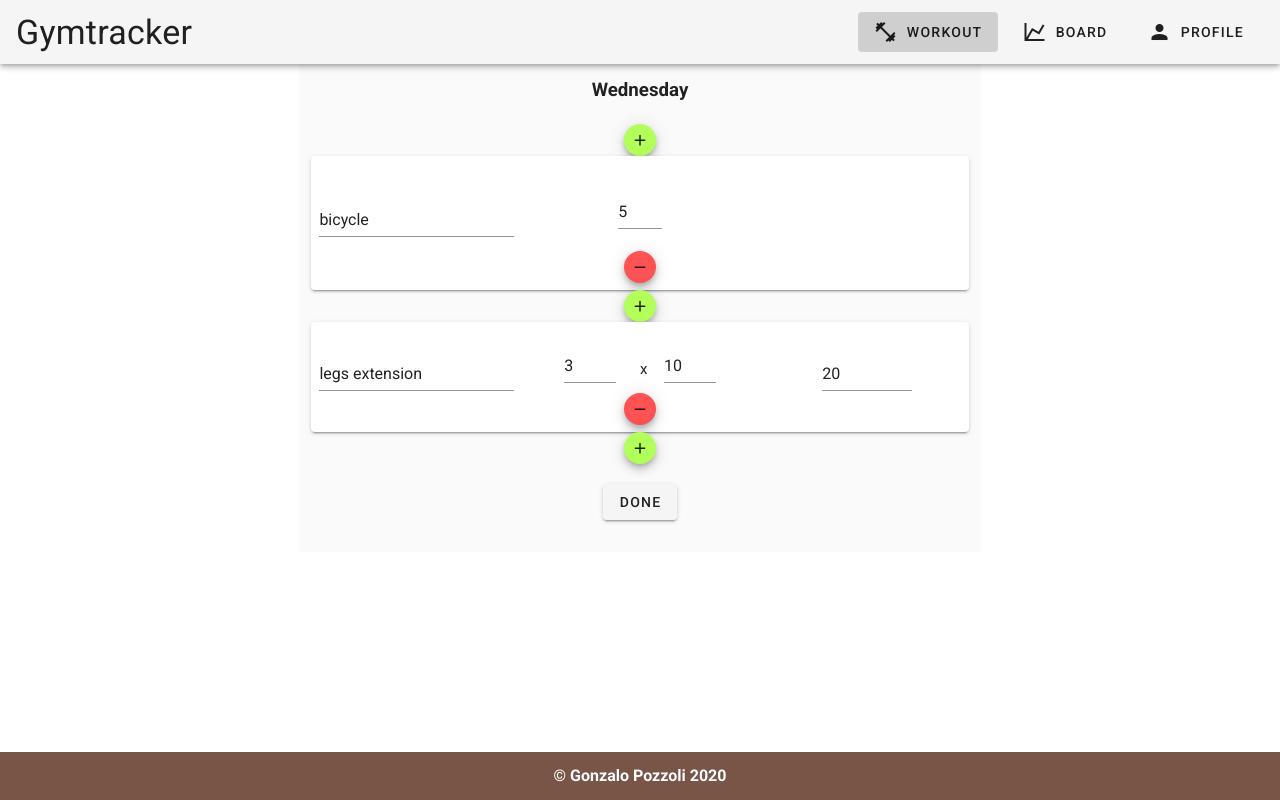
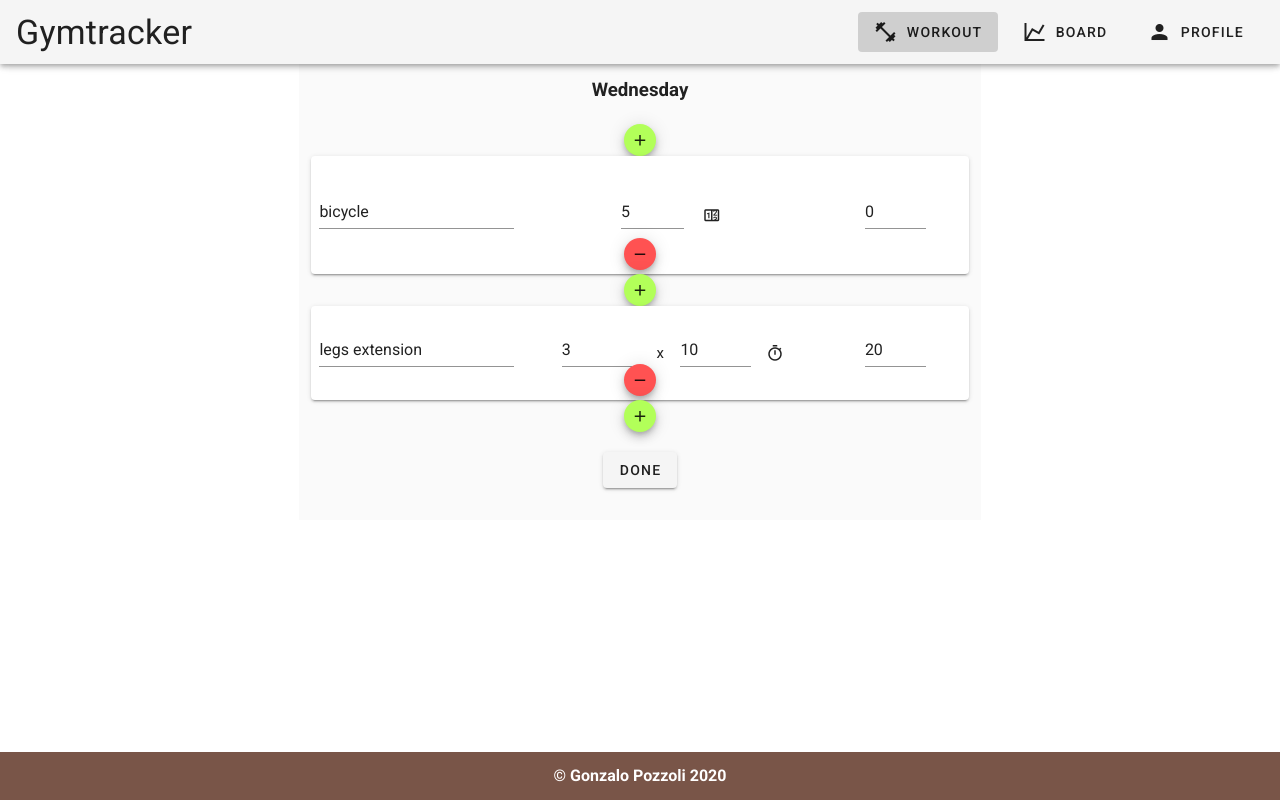
Before and after one commit to gonzzoli/realgymtracker, a Nuxt app: page / in a window 1280 px wide. Both pictures are taken after a click on the button "MODIFY". Shown: the top 800 px of the page. Built offline with nearby package versions, Linux system fonts and the light colour scheme.

Commit message:
Thought i finished but i was missing the functionality to choose between setting reps and sets or time to an exercise. now working on it.

```diff
--- a/components/HorizontalExercises.vue
+++ b/components/HorizontalExercises.vue
@@ -41,13 +41,12 @@
               autocomplete="off"
             ></v-text-field>
           </v-col>
-          <v-col cols="4" class="text-center">
+          <v-col cols="5" class="text-center">
             <v-row
               v-if="exercise.hasOwnProperty('reps')"
               justify="center"
               align="center"
               style="font-size: 15px"
-              class="mb-n5"
             >
               <v-col cols="4">
                 <v-text-field
@@ -70,9 +69,14 @@
                   autocomplete="off"
                 ></v-text-field>
               </v-col>
+              <v-col cols="1">
+                <v-btn fab x-small text class="ml-n4" @click="putTime">
+                  <v-icon>mdi-timer-outline</v-icon>
+                </v-btn>
+              </v-col>
             </v-row>
             <v-col v-else cols="12">
-              <v-row justify="center" align="center" class="mb-n5">
+              <v-row justify="center" align="center">
                 <v-col cols="4">
                   <v-text-field
                     v-model="newDuration"
@@ -81,24 +85,18 @@
                     min="0"
                     max="999"
                     autocomplete="off"
-                  ></v-text-field> </v-col
-              ></v-row>
+                  ></v-text-field>
+                </v-col>
+                <v-btn fab x-small text @click="putReps">
+                  <v-icon>mdi-counter</v-icon>
+                </v-btn></v-row
+              >
             </v-col>
-            <v-btn
-              x-small
-              fab
-              class="my-n3"
-              color="red accent-2"
-              @click.stop="deleteExercise"
-            >
-              <v-icon>mdi-minus</v-icon>
-            </v-btn>
           </v-col>
-          <v-col cols="4">
+          <v-col cols="3">
             <v-row justify="center">
               <v-col cols="6">
                 <v-text-field
-                  v-if="exercise.hasOwnProperty('weight')"
                   v-model="newWeight"
                   placeholder="Weight"
                   :class="{ 'mb-n4': showCheckMark }"
@@ -120,6 +118,17 @@
               </v-col>
             </v-row>
           </v-col>
+          <v-row justify="center" align="center">
+            <v-btn
+              x-small
+              fab
+              color="red accent-2"
+              class="mt-n8 mb-2"
+              @click.stop="deleteExercise"
+            >
+              <v-icon>mdi-minus</v-icon>
+            </v-btn>
+          </v-row>
         </v-row>
       </v-form>
     </v-card>
@@ -290,6 +299,17 @@ export default {
     deleteExercise() {
       this.$emit('deleteExercise', this.exercise.id)
     },
+    // in this two functions i should delete one property
+    // and add the other, but im not quite sure about
+    // to which exercise do those changes, if the prop
+    // or making a copy of the prop or something else
+    putReps() {
+      console.log(this.exercise)
+      this.exercise.duration = 35
+    },
+    putTime() {
+      console.log(this.exercise)
+    },
   },
 }
 </script>
--- a/components/index/RoutinePanel.vue
+++ b/components/index/RoutinePanel.vue
@@ -119,12 +119,13 @@ export default {
         const index = this.copiedRoutine.findIndex(
           (exercise) => exercise.id === id
         )
-        const lastId = Number(
+        let lastId = Number(
           this.copiedRoutine
             .map((exercise) => exercise.id)
             .sort((a, b) => a - b)
             .reverse()[0]
         )
+        lastId = isNaN(lastId) ? 1 : lastId
         const exercise = {
           name: '',
           sets: '',
@@ -133,22 +134,7 @@ export default {
           id: lastId + 1,
         }
         this.copiedRoutine.splice(index + 1, 0, exercise)
-        console.log(this.copiedRoutine, this.selectedRoutine)
-      } catch {
-        const lastId = Number(
-          this.copiedRoutine
-            .map((exercise) => exercise.id)
-            .sort((a, b) => a - b)
-            .reverse()[0]
-        )
-        this.copiedRoutine.unshift({
-          name: '',
-          sets: '',
-          reps: '',
-          weight: '',
-          id: lastId + 1,
-        })
-      }
+      } catch {}
     },
     addExercise(newExercise) {
       const index = this.copiedRoutine.findIndex(
@@ -161,7 +147,6 @@ export default {
         (exercise) => exercise.id === id
       )
       this.copiedRoutine.splice(index, 1)
-      console.log(this.copiedRoutine)
     },
   },
 }
--- a/store/index.js
+++ b/store/index.js
@@ -6,6 +6,7 @@ export const state = () => ({
         {
           name: 'bicycle',
           duration: 5,
+          weight: 0,
           id: 0,
         },
         {
@@ -46,6 +47,7 @@ export const state = () => ({
         {
           name: 'arms warmup',
           duration: 3,
+          weight: 0,
           id: 6,
         },
         {
@@ -109,6 +111,7 @@ export const state = () => ({
         {
           name: 'bicycle',
           duration: 5,
+          weight: 0,
           id: 0,
         },
         {
```
